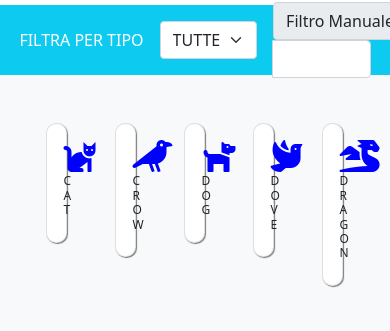
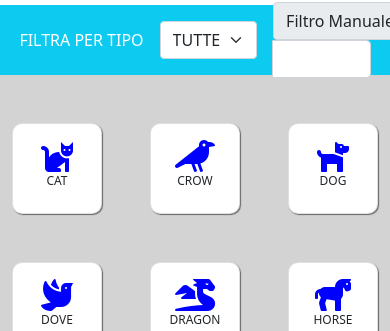
Before and after one commit to marcoche88/js-es6-icons, a plain HTML site: page index.html in a window 390 px wide. Shown: the part 52-383 px from the top of the page. Drawn offline with nearby package versions, Linux system fonts and the light colour scheme.

Commit message:
fixed style

```diff
--- a/css/style.css
+++ b/css/style.css
@@ -3,7 +3,8 @@
 }
 
 #cards {
-    height: calc(100vh - 140px);
+    min-height: calc(100vh - 140px);
+    background-color: lightgray;
 }
 
 
--- a/index.html
+++ b/index.html
@@ -33,7 +33,7 @@
     </header>
 
     <!-- main cards -->
-    <main id="cards" class="bg-light">
+    <main id="cards">
         <div class="container py-5">
             <div class="row g-5">
 
--- a/js/script.js
+++ b/js/script.js
@@ -22,11 +22,11 @@ const printIcons = (arr, element) => {
     arr.forEach((icon, index) => {
 
         // layout a cinque colonne, inserisce off-set ogni 5 elementi
-        const offSet = index % 5 === 0 ? "offset-1" : "";
+        const offSet = index % 5 === 0 ? "offset-md-1" : "";
 
         // costruisce il template da stampare in pagina
         iconTemplate += `
-        <div class="col-2 ${offSet}">
+        <div class="col-4 col-md-2 ${offSet}">
             <div class="card">
                 <div class="card-body text-center">
                     <i class="${icon.family} ${icon.prefix}${icon.name} fa-2x ${icon.type}"></i>
```
